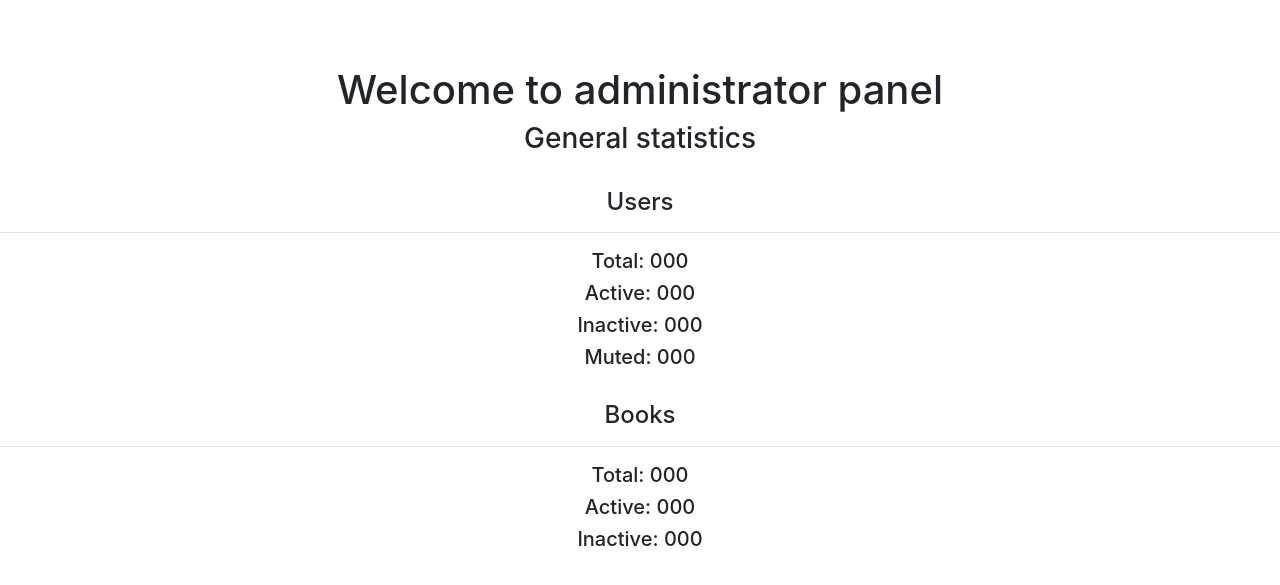
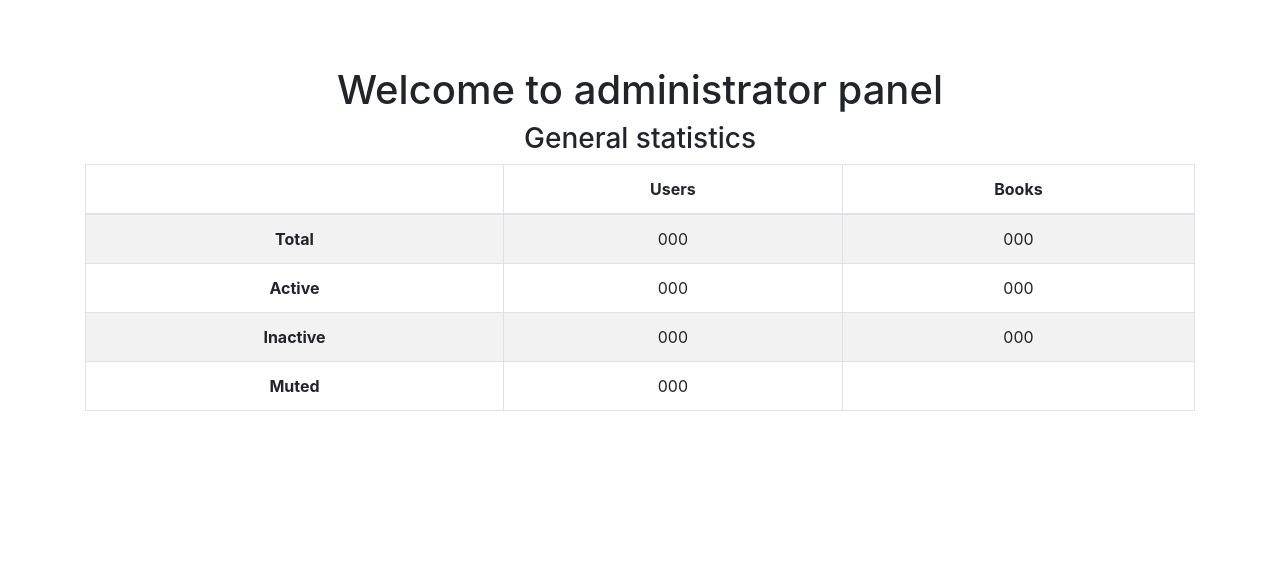
Before and after one commit to mehalyna/Ch-117-Python-Project-ITA, a Flask app: template admin/templates/index.html in a window 1280 px wide. Shown: the part 56-641 px from the top of the page. Run offline with Flask 2, Linux system fonts and the light colour scheme; the template is opened without the code that fills it: most values are stand-ins (such as "Sample title", 1, 10 or a date in 2020); some libraries are stand-ins or nearby versions.

Commit message:
added statistics table

```diff
--- a/admin/templates/index.html
+++ b/admin/templates/index.html
@@ -15,21 +15,41 @@
 {% endblock %}
 
 {% block body %}
-<div style="text-align: center">
-    <h1>Welcome to administrator panel</h1>
-    <h3>General statistics</h3>
-    <br>
-    <h4>Users</h4>
-    <hr>
-    <h5>Total: {{statistics.number_users}}</h5>
-    <h5>Active: {{statistics.number_active_users}}</h5>
-    <h5>Inactive: {{statistics.number_inactive_users}}</h5>
-    <h5>Muted: {{statistics.number_muted_users}}</h5>
-    <br>
-    <h4>Books</h4>
-    <hr>
-    <h5>Total: {{statistics.number_books}}</h5>
-    <h5>Active: {{statistics.number_active_books}}</h5>
-    <h5>Inactive: {{statistics.number_inactive_books}}</h5>
-</div>
+    <div class="container" style="text-align: center">
+        <h1>Welcome to administrator panel</h1>
+        <div style="align-items: flex-start">
+            <h3>General statistics</h3>
+            <table class="table table-striped table-bordered">
+                <thead>
+                <tr>
+                    <th scope="col"></th>
+                    <th scope="col">Users</th>
+                    <th scope="col">Books</th>
+                </tr>
+                </thead>
+                <tbody>
+                <tr>
+                    <th scope="row">Total</th>
+                    <td>{{ statistics.number_users }}</td>
+                    <td>{{ statistics.number_books }}</td>
+                </tr>
+                <tr>
+                    <th scope="row">Active</th>
+                    <td>{{ statistics.number_active_users }}</td>
+                    <td>{{ statistics.number_active_books }}</td>
+                </tr>
+                <tr>
+                    <th scope="row">Inactive</th>
+                    <td>{{ statistics.number_inactive_users }}</td>
+                    <td>{{ statistics.number_inactive_books }}</td>
+                </tr>
+                <tr>
+                    <th scope="row">Muted</th>
+                    <td>{{ statistics.number_muted_users }}</td>
+                    <td></td>
+                </tr>
+                </tbody>
+            </table>
+        </div>
+    </div>
 {% endblock %}
```
